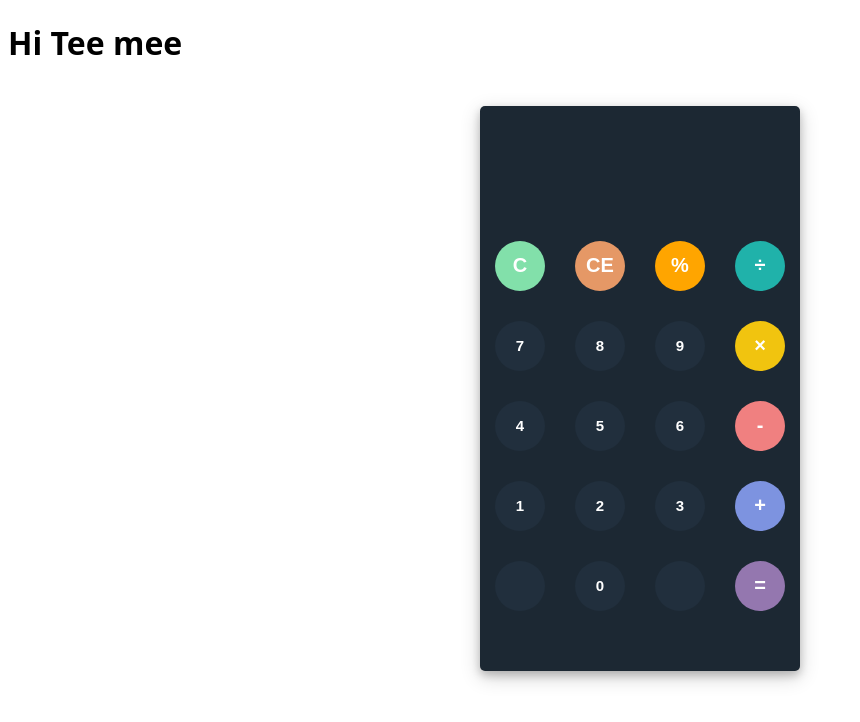
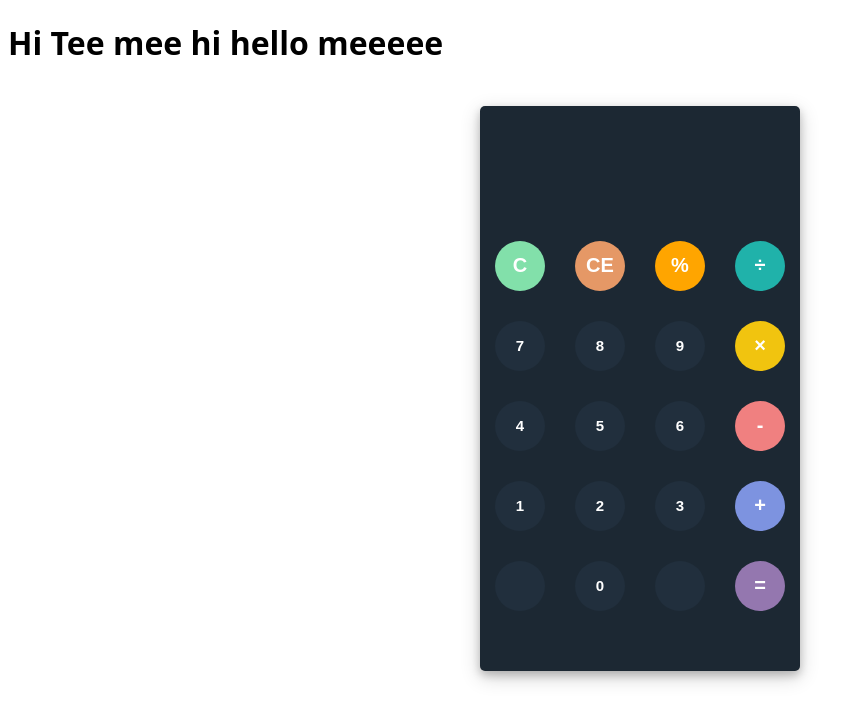
Before and after one commit to BuraimohTO/calculator, a plain HTML site: page index.html in a window 1280 px wide. Shown: the whole page, without its empty margins (0-860 px from the left). Drawn offline with Linux system fonts and the light colour scheme.

Commit message:
your message here

```diff
--- a/index.html
+++ b/index.html
@@ -7,7 +7,7 @@
     <script src="script.js"></script>
     <title>Document</title>
 </head>
-<h1>Hi Tee mee </h1>
+<h1>Hi Tee mee hi hello meeeee </h1>
 <style>
    body{
 	font-family: 'Open Sans',sans-serif;
```
